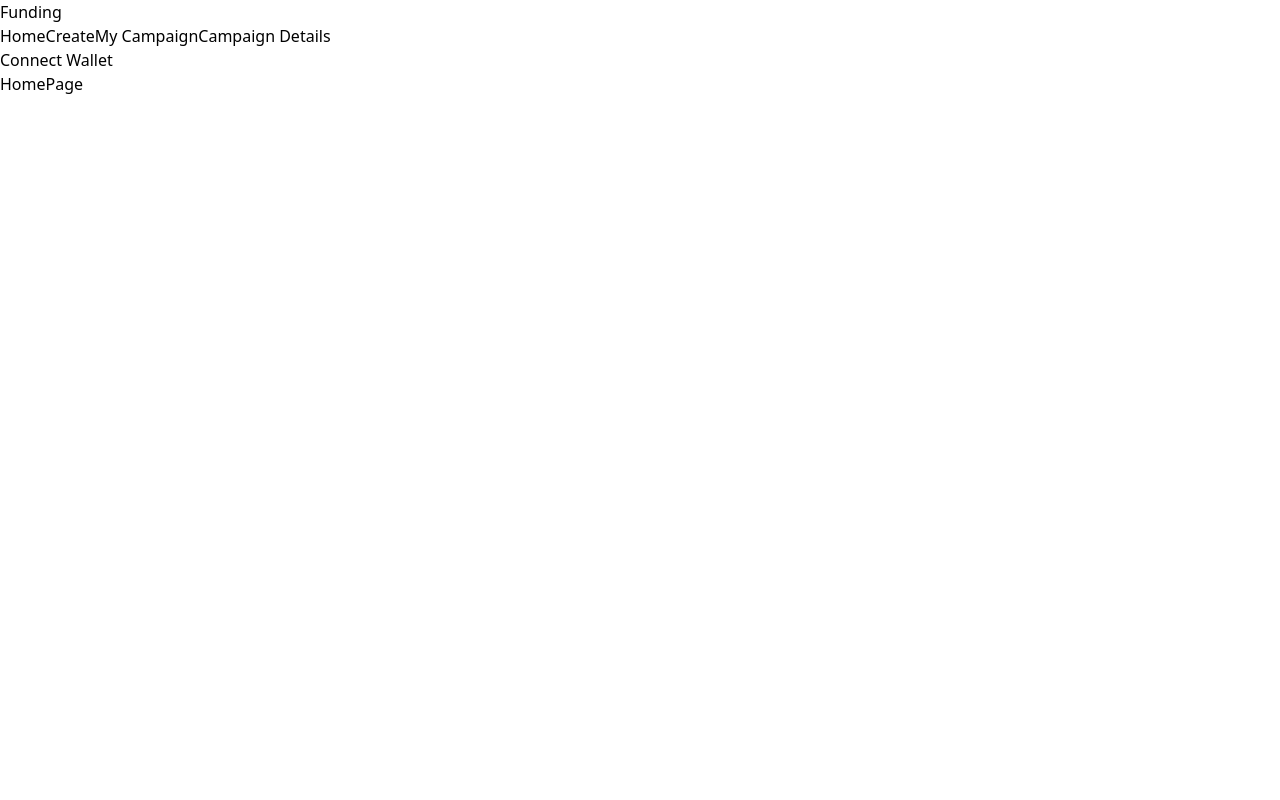
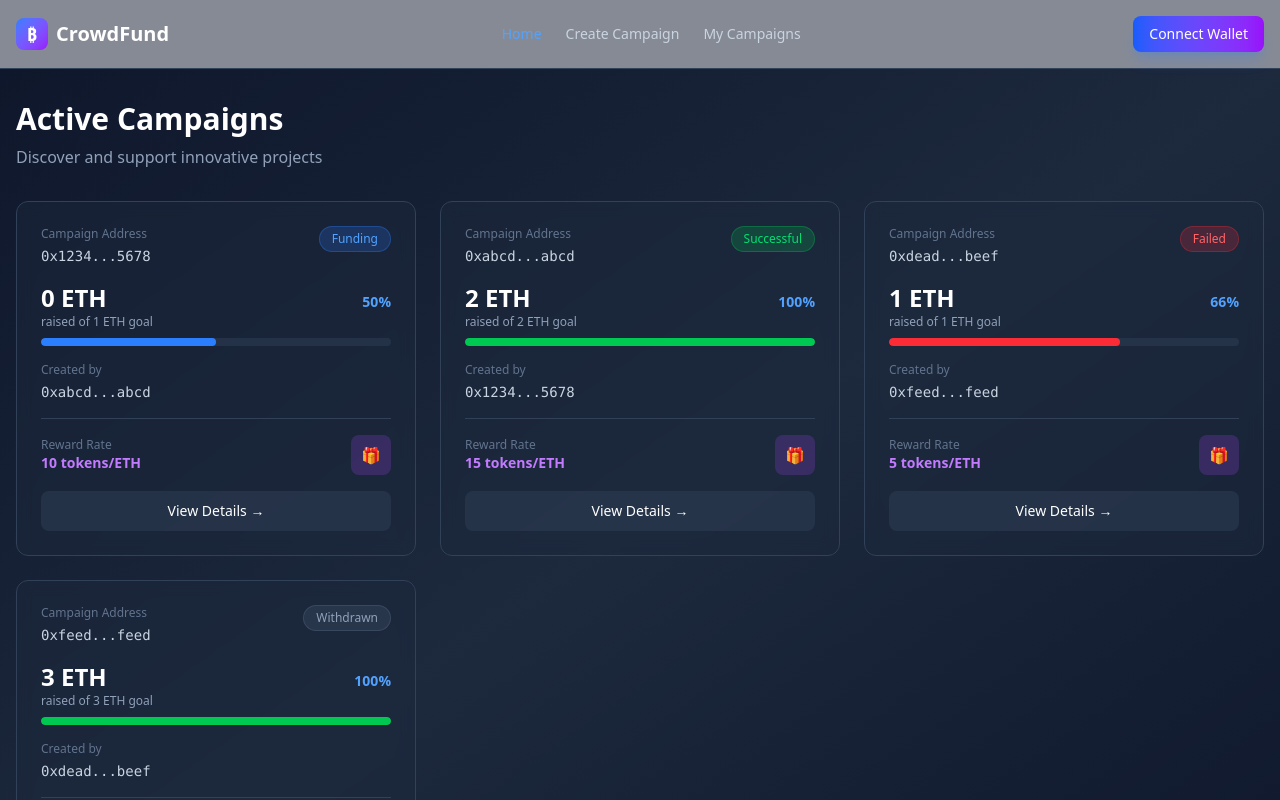
Before and after one commit to harsh522004/crowdFunding-Dapp, a React (Vite) app in the folder crowFunding-Frontend/: page / in a window 1280 px wide. Shown: the top 800 px of the page. Built offline with nearby package versions, Linux system fonts and the light colour scheme.

Commit message:
Step 2.3 Completed

```diff
--- a/crowFunding-Frontend/src/Pages/HomePage.tsx
+++ b/crowFunding-Frontend/src/Pages/HomePage.tsx
@@ -1,7 +1,57 @@
-import React from "react";
+import CampaignCard from '../components/CampaignCard';
+import {mockCampaigns}  from '../data/mockCampaigns';
+import { useNavigate } from 'react-router-dom';
 
 function HomePage() {
-  return <div>HomePage</div>;
+
+  const navigate = useNavigate();
+
+  const handleViewDetails = (campaignAddress : string) => {
+    navigate(`/campaign/${campaignAddress}`);
+  }
+
+  return (
+    <div className="min-h-screen bg-gradient-to-br from-slate-900 via-slate-800 to-slate-900">
+      <div className="container mx-auto px-4 py-8">
+        {/* Header Section */}
+        <div className="mb-8">
+          <h2 className="text-3xl font-bold text-white mb-2">Active Campaigns</h2>
+          <p className="text-slate-400">Discover and support innovative projects</p>
+        </div>
+
+        {/* Campaign Grid */}
+        {mockCampaigns.length > 0 ? (
+          <ul className="grid gap-6 sm:grid-cols-2 lg:grid-cols-3">
+            {mockCampaigns.map((campaign) => {
+              return (
+                <CampaignCard
+                  key={campaign.address}
+                  address={campaign.address}
+                  creator={campaign.creator}
+                  goal={campaign.goal}
+                  deadline={campaign.deadlineTimestamp}
+                  totalRaised={campaign.totalRaisedWei}
+                  status={campaign.status}
+                  rewardRate={campaign.rewardRate}
+                  onMoreDetails={() => handleViewDetails(campaign.address)}
+                />
+              );
+            })}
+          </ul>
+        ) : (
+          <div className="text-center py-16">
+            <p className="text-slate-400 text-lg">No campaigns available yet</p>
+            <button
+              onClick={() => navigate('/create')}
+              className="mt-4 px-6 py-3 bg-blue-600 hover:bg-blue-500 text-white rounded-lg transition-colors"
+            >
+              Create First Campaign
+            </button>
+          </div>
+        )}
+      </div>
+    </div>
+  );
 }
 
 export default HomePage;
--- a/crowFunding-Frontend/src/components/CampaignCard.tsx
+++ b/crowFunding-Frontend/src/components/CampaignCard.tsx
@@ -1,13 +1,102 @@
+import { formatWeiToEther, shortenAddress , calculateProgressPercentage} from '../utils/formatters';
 
-function CampaignCard(
+type CampaignCardProps = {
+    address : string;
+    creator: string;
+    goal: string; // wei as string
+    deadline : number ;// timestamp
+    totalRaised : string; // wei as string
+    status: 'Funding' | 'Successful' | 'Failed' | 'Withdrawn';
+    rewardRate : number ;
+    onMoreDetails?: () => void;
+};
 
-) {
+function CampaignCard(props: CampaignCardProps) {
+    // Calculate progress percentage
+    const progressPercentage = calculateProgressPercentage(props.totalRaised, props.goal);
+    const displayProgress = Math.min(progressPercentage, 100);
+
+    // Status badge styling
+    const getStatusBadge = () => {
+        const badges = {
+            'Funding': 'bg-blue-500/20 text-blue-400 border-blue-500/30',
+            'Successful': 'bg-green-500/20 text-green-400 border-green-500/30',
+            'Failed': 'bg-red-500/20 text-red-400 border-red-500/30',
+            'Withdrawn': 'bg-slate-500/20 text-slate-400 border-slate-500/30'
+        };
+        return badges[props.status];
+    };
+
+    // Progress bar color
+    const getProgressColor = () => {
+        if (props.status === 'Successful' || displayProgress >= 100) return 'bg-green-500';
+        if (props.status === 'Failed') return 'bg-red-500';
+        return 'bg-blue-500';
+    };
+
     return (
-        <div>
-            <h2>Campaign Title</h2>
-            <p>Campaign Description</p>
-            <button>View Details</button>
-        </div>
+        <li className="group">
+            <div className="h-full bg-slate-800/50 backdrop-blur-sm border border-slate-700 rounded-xl p-6 hover:border-blue-500/50 transition-all duration-300 hover:shadow-xl hover:shadow-blue-500/10 cursor-pointer"
+                onClick={props.onMoreDetails}
+            >
+                {/* Header with Address and Status */}
+                <div className="flex items-start justify-between mb-4">
+                    <div className="flex-1">
+                        <p className="text-xs text-slate-500 mb-1">Campaign Address</p>
+                        <p className="text-sm font-mono text-slate-300">{shortenAddress(props.address)}</p>
+                    </div>
+                    <span className={`px-3 py-1 text-xs font-medium rounded-full border ${getStatusBadge()}`}>
+                        {props.status}
+                    </span>
+                </div>
+
+                {/* Funding Progress */}
+                <div className="mb-4">
+                    <div className="flex justify-between items-baseline mb-2">
+                        <div>
+                            <p className="text-2xl font-bold text-white">
+                                {formatWeiToEther(props.totalRaised)} ETH
+                            </p>
+                            <p className="text-xs text-slate-400">raised of {formatWeiToEther(props.goal)} ETH goal</p>
+                        </div>
+                        <span className="text-sm font-semibold text-blue-400">{displayProgress}%</span>
+                    </div>
+
+                    {/* Progress Bar */}
+                    <div className="w-full bg-slate-700/50 rounded-full h-2 overflow-hidden">
+                        <div
+                            className={`h-full ${getProgressColor()} transition-all duration-500 rounded-full`}
+                            style={{ width: `${displayProgress}%` }}
+                        />
+                    </div>
+                </div>
+
+                {/* Creator Info */}
+                <div className="mb-4 pb-4 border-b border-slate-700">
+                    <p className="text-xs text-slate-500 mb-1">Created by</p>
+                    <p className="text-sm font-mono text-slate-300">{shortenAddress(props.creator)}</p>
+                </div>
+
+                {/* Reward Rate */}
+                <div className="flex items-center justify-between mb-4">
+                    <div>
+                        <p className="text-xs text-slate-500">Reward Rate</p>
+                        <p className="text-sm font-semibold text-purple-400">{props.rewardRate} tokens/ETH</p>
+                    </div>
+                    <div className="w-10 h-10 bg-purple-500/20 rounded-lg flex items-center justify-center">
+                        <span className="text-purple-400">🎁</span>
+                    </div>
+                </div>
+
+                {/* View Details Button */}
+                <button
+                    onClick={props.onMoreDetails}
+                    className="w-full px-4 py-2.5 bg-slate-700/50 hover:bg-blue-600 text-white text-sm font-medium rounded-lg transition-all duration-200 group-hover:bg-blue-600"
+                >
+                    View Details →
+                </button>
+            </div>
+        </li>
     );
 }
 
--- a/crowFunding-Frontend/src/components/Header.tsx
+++ b/crowFunding-Frontend/src/components/Header.tsx
@@ -2,18 +2,57 @@
 
 function Header() {
   return (
-    <header>
-      <div>
-        <h1>Funding</h1>
-        <nav>
-          <NavLink to="/" end>
-            Home
-          </NavLink>
-          <NavLink to="/create">Create</NavLink>
-          <NavLink to="/my-campaigns">My Campaign</NavLink>
-          <NavLink to="/campaign/:address">Campaign Details</NavLink>
-        </nav>
-        <button>Connect Wallet</button>
+    <header className="border-b border-slate-700 bg-slate-900/50 backdrop-blur-sm sticky top-0 z-50">
+      <div className="container mx-auto px-4 py-4">
+        <div className="flex items-center justify-between">
+          {/* Logo */}
+          <div className="flex items-center gap-2">
+            <div className="w-8 h-8 bg-gradient-to-br from-blue-500 to-purple-600 rounded-lg flex items-center justify-center">
+              <span className="text-white font-bold text-lg">₿</span>
+            </div>
+            <h1 className="text-xl font-bold text-white">CrowdFund</h1>
+          </div>
+
+          {/* Navigation */}
+          <nav className="hidden md:flex items-center gap-6">
+            <NavLink
+              to="/"
+              end
+              className={({ isActive }) =>
+                `text-sm font-medium transition-colors hover:text-blue-400 ${
+                  isActive ? 'text-blue-400' : 'text-slate-300'
+                }`
+              }
+            >
+              Home
+            </NavLink>
+            <NavLink
+              to="/create"
+              className={({ isActive }) =>
+                `text-sm font-medium transition-colors hover:text-blue-400 ${
+                  isActive ? 'text-blue-400' : 'text-slate-300'
+                }`
+              }
+            >
+              Create Campaign
+            </NavLink>
+            <NavLink
+              to="/my-campaigns"
+              className={({ isActive }) =>
+                `text-sm font-medium transition-colors hover:text-blue-400 ${
+                  isActive ? 'text-blue-400' : 'text-slate-300'
+                }`
+              }
+            >
+              My Campaigns
+            </NavLink>
+          </nav>
+
+          {/* Connect Wallet Button */}
+          <button className="px-4 py-2 bg-gradient-to-r from-blue-600 to-purple-600 hover:from-blue-500 hover:to-purple-500 text-white text-sm font-medium rounded-lg transition-all duration-200 shadow-lg shadow-blue-500/25 hover:shadow-blue-500/40">
+            Connect Wallet
+          </button>
+        </div>
       </div>
     </header>
   );
--- a/crowFunding-Frontend/src/utils/formatters.ts
+++ b/crowFunding-Frontend/src/utils/formatters.ts
@@ -1,3 +1,12 @@
+// Enum for campaign states
+export const StateEnum = {
+    Funding : 0,
+    Successful : 1,
+    Failed : 2,
+    Withdrawn :3
+} ;
+// Type for campaign states
+export type StateEnumType = typeof StateEnum[keyof typeof StateEnum];
 // fuction to shorten addresses
 export const shortenAddress = (address: string): string => {
   if (address.length < 10) return address;
@@ -33,15 +42,7 @@
     const percentage = (raised * BigInt(100)) / goal;
     return Number(percentage);
 }
-// Enum for campaign states
-export const StateEnum = {
-    Funding : 0,
-    Successful : 1,
-    Failed : 2,
-    Withdrawn :3
-} ;
-// Type for campaign states
-export type StateEnumType = typeof StateEnum[keyof typeof StateEnum];
+
 // function to get enum value from string
 export const getStateEnumValue = (state: string): StateEnumType | null => {
     switch(state) {
```
